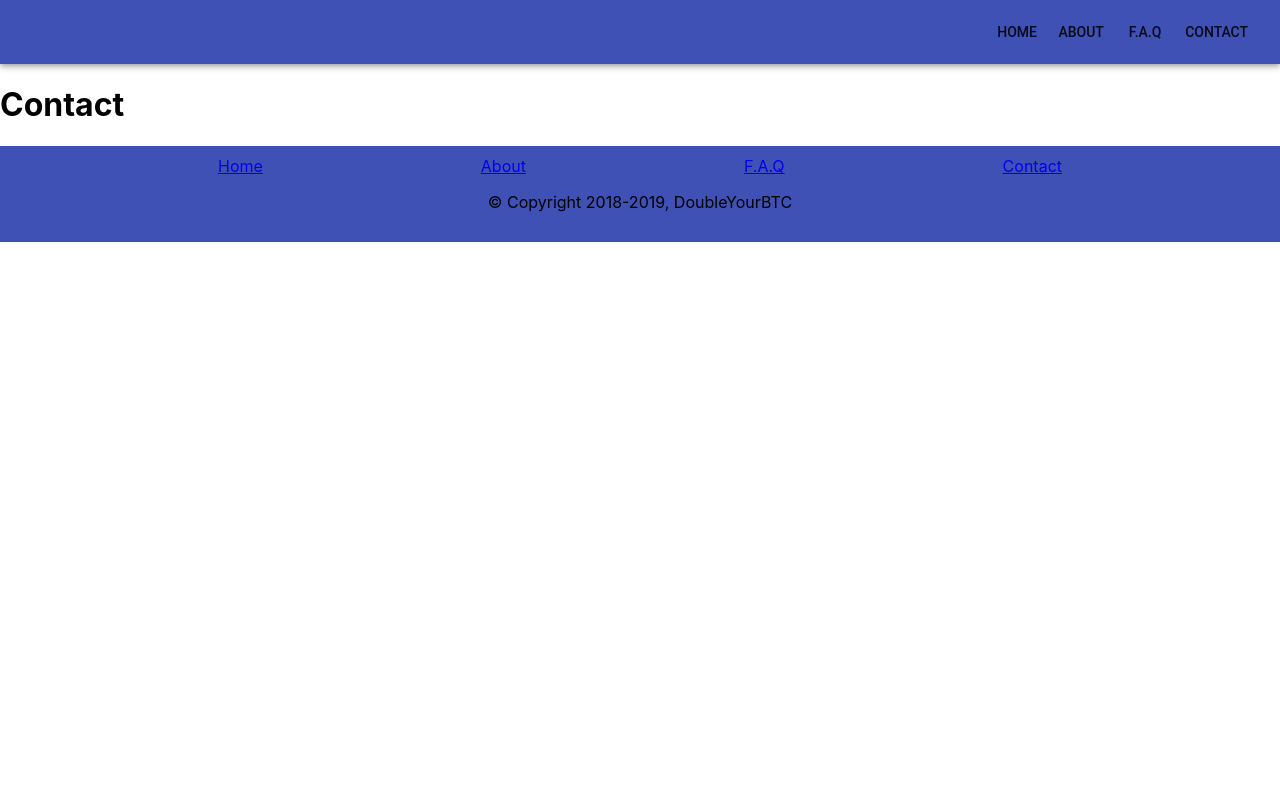
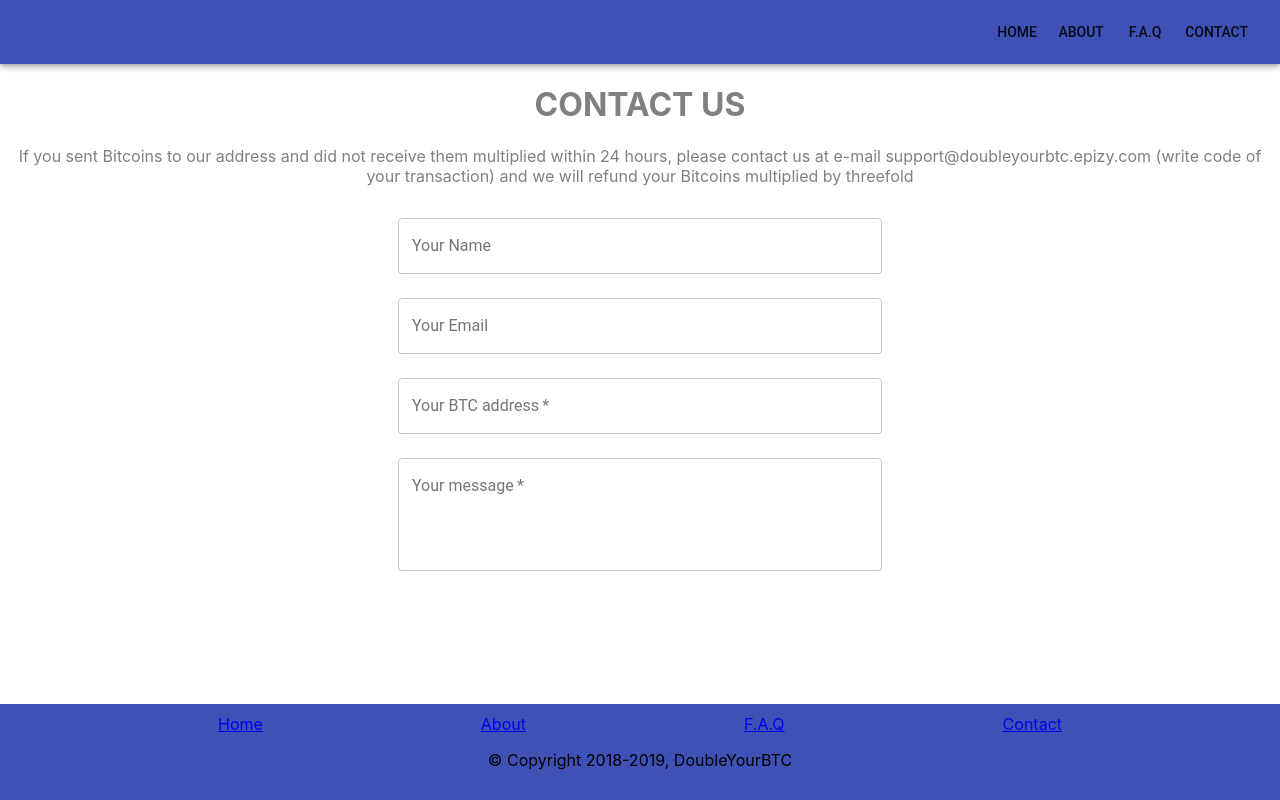
Before and after one commit to Yasir1986/cryptocoin-site, a React (Create React App) app: page /contact in a window 1280 px wide. Built offline with nearby package versions, Linux system fonts and the light colour scheme.

Commit message:
contact us

```diff
--- a/src/components/Contact.jsx
+++ b/src/components/Contact.jsx
@@ -1,17 +1,110 @@
-import React from "react";
-import NavBar from "./NavBar.jsx";
-import Footer from "../components/Footer"
+import React from 'react';
+import PropTypes from 'prop-types';
+import { withStyles } from '@material-ui/core/styles';
+import TextField from '@material-ui/core/TextField';
+import NavBar from "../components/NavBar";
+import Footer from "../components/Footer";
+import styled from "styled-components"
+
+const styles = theme => ({
+  container: {
+
+    display: 'flex',
+    flexDirection: 'column',
+    width: 500,
+    margin: 'auto'
+  },
+  textField: {
+    marginLeft: theme.spacing.unit,
+    marginRight: theme.spacing.unit,
+  },
+
+});
 
 class Contact extends React.Component {
+  state = {
+    name: '',
+  };
+
+  handleChange = name => event => {
+    this.setState({
+      [name]: event.target.value,
+    });
+  };
+
   render() {
+    const { classes } = this.props;
+
     return (
       <div>
+      <Wrapper>
         <NavBar />
-        <h1>Contact</h1>
-        <Footer />
-      </div>
+      <StyledText>
+        <h1>CONTACT US</h1>
+        <p>If you sent Bitcoins to our address and did not receive them multiplied within 24 hours, please contact us at e-mail support@doubleyourbtc.epizy.com (write code of your transaction) and we will refund your Bitcoins multiplied by threefold</p>
+        </StyledText>
+         <form className={classes.container} noValidate autoComplete="off">
+        <TextField
+          id="name"
+          label=" Your Name"
+          className={classes.textField}
+          value={this.state.name}
+          onChange={this.handleChange('name')}
+          margin="normal"
+          variant="outlined"
+        />
+         <TextField
+          id="email"
+          label="Your Email"
+          className={classes.textField}
+          value={this.state.email}
+          onChange={this.handleChange('email')}
+          margin="normal"
+          variant="outlined"
+        />
+         <TextField
+         required
+          id="btc"
+          label="Your BTC address"
+          className={classes.textField}
+          value={this.state.btc}
+          onChange={this.handleChange('btc')}
+          margin="normal"
+          variant="outlined"
+        />
+         <TextField
+         required
+          id="msg"
+          label="Your message"
+          className={classes.textField}
+          value={this.state.msg}
+          onChange={this.handleChange('msg')}
+          margin="normal"
+          variant="outlined"
+          rows="4"
+          multiline
+        />
+      </form>
+      </Wrapper>
+   <Footer />
+   </div>
     );
   }
 }
 
-export default Contact;
+Contact.propTypes = {
+  classes: PropTypes.object.isRequired,
+};
+
+export default withStyles(styles)(Contact);
+
+
+const Wrapper = styled.div`
+     display: flex;
+     flex-direction: column;
+     color: grey
+`;
+
+const StyledText = styled.div`
+  text-align: center;
+`;
--- a/src/components/Footer.jsx
+++ b/src/components/Footer.jsx
@@ -8,12 +8,12 @@ class Footer extends React.Component {
       <Wrapper>
           <Styledlist>
               <a href="/"><li>Home</li></a>
-               <Link to="/about"> <li>About</li></Link>
-               <Link to="/faq">    <li>F.A.Q</li></Link>
+               <Link to="/about"><li>About</li></Link>
+               <Link to="/faq"><li>F.A.Q</li></Link>
                <Link to="/contact"><li>Contact</li></Link>
             </Styledlist>
             <StyledP>
-            &copy; Copyright 2018-2019, DoubleYourBTC
+                &copy; Copyright 2018-2019, DoubleYourBTC
             </StyledP>
       </Wrapper>
     );
@@ -27,6 +27,7 @@ const Wrapper = styled.div`
     background-color: #3F51B5;
     height: 12%;
     width: 100%;
+    bottom: 0
 `;
 
 const Styledlist = styled.div`
--- a/src/components/Home.jsx
+++ b/src/components/Home.jsx
@@ -35,7 +35,7 @@ class Home extends React.Component {
         <NavBar />
         <Slideshow/>
         <Options />
-        <Footer />
+
 
 
 
```
